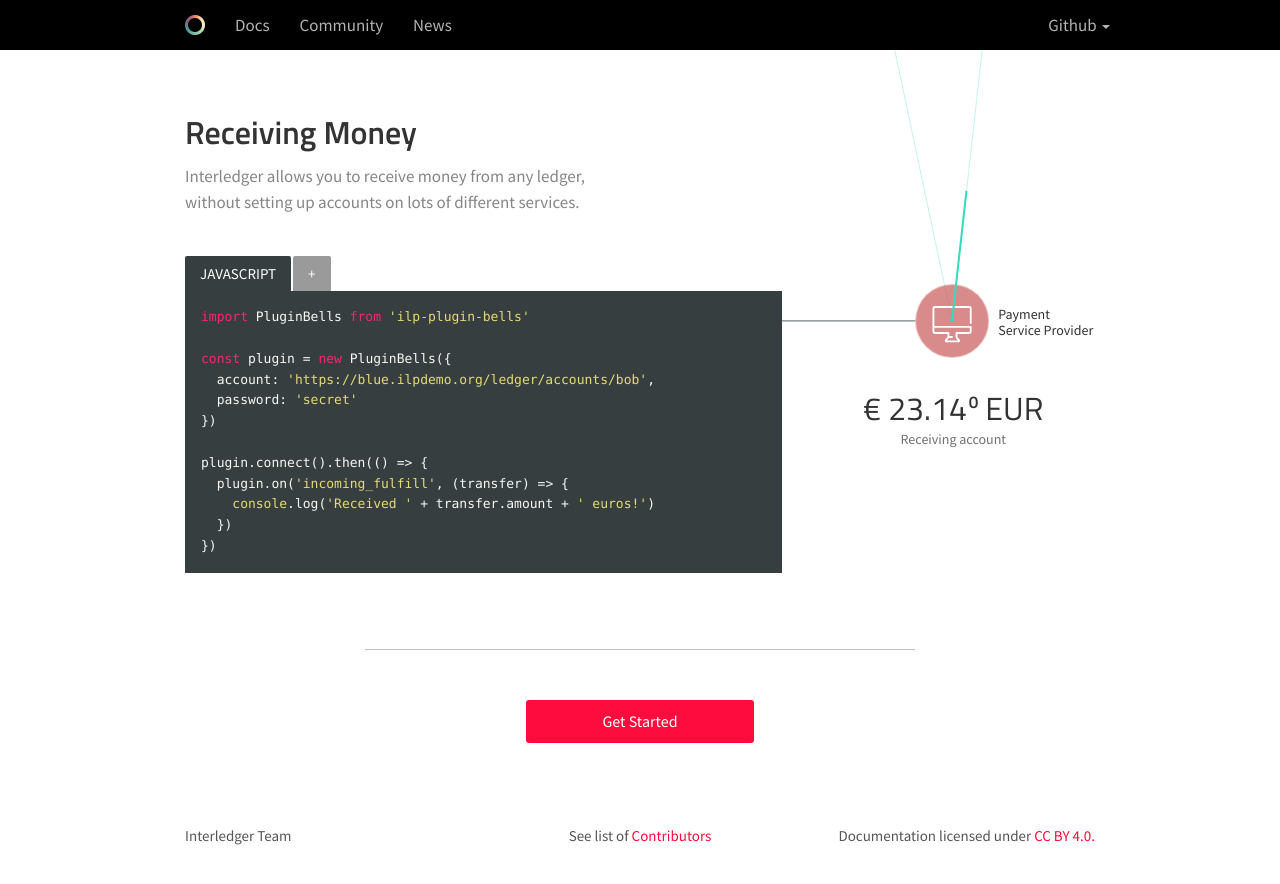
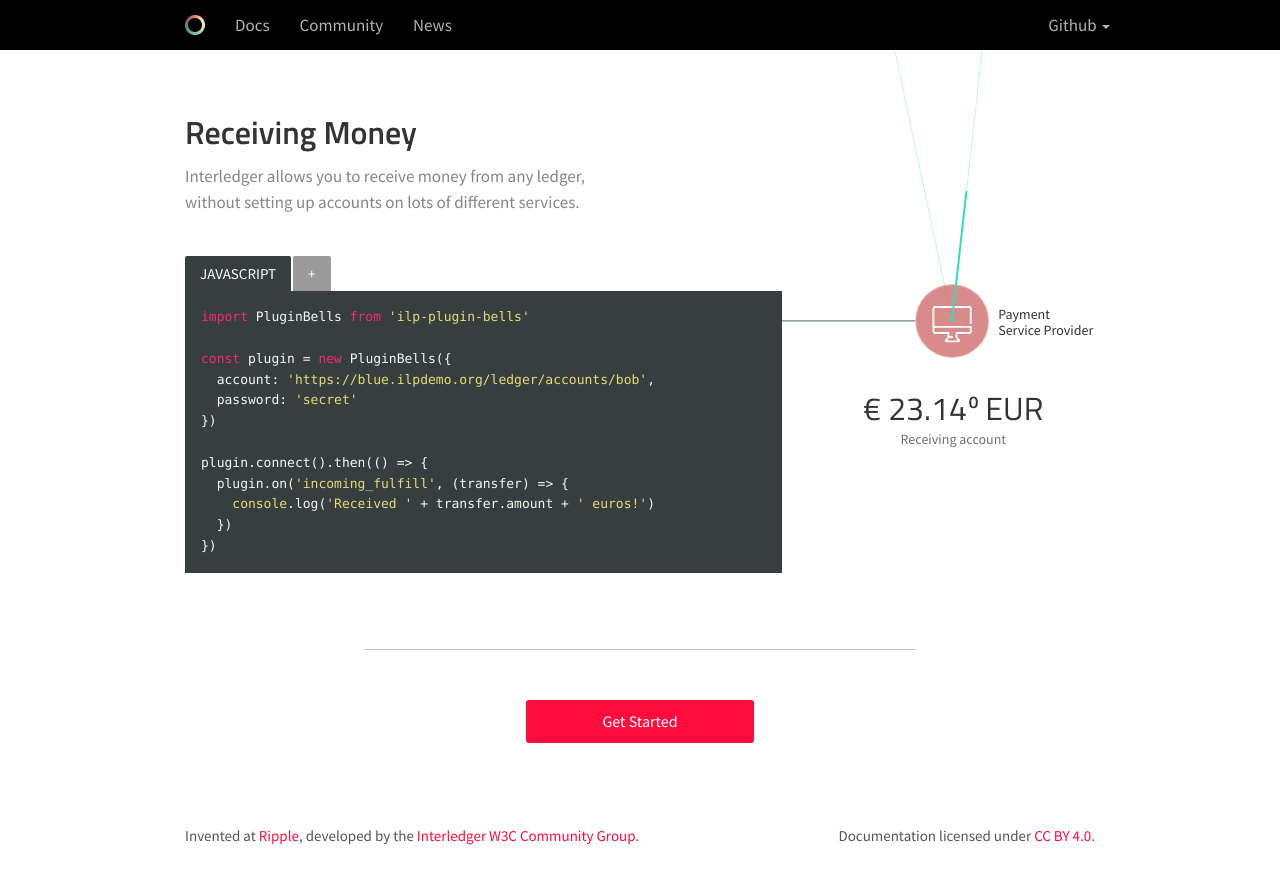
Before and after one commit to interledger/interledger.github.io, a Jekyll site: the page built from index.html, in a window 1280 px wide and 900 px high, scrolled down 1600 px. Shown: the top 884 px of the window. Built offline with Jekyll 4.4.1, drawn with Linux system fonts in a browser that asks for light colours; nearby versions of some CDN libraries; some web fonts are replaced.

Commit message:
Clarify who's behind the project

```diff
--- a/_includes/footer.html
+++ b/_includes/footer.html
@@ -2,14 +2,11 @@
     <div class="container">
         <div class="row">
             <div class="col-md-12">
-                <div class="col-sm-4 col-xs-12">
-                    <p>Interledger Team</p>
+                <div class="col-sm-8 col-xs-12">
+                  <p>Invented at <a href="https://ripple.com">Ripple</a>, developed by the <a href="https://www.w3.org/community/interledger/participants">Interledger W3C Community Group</a>.</p>
                 </div>
                 <div class="col-sm-4 col-xs-12">
-                    <p class="text-center">See list of <a target="_blank" href="https://www.w3.org/community/interledger/participants">Contributors</a></p>
-                </div>
-                <div class="col-sm-4 col-xs-12">
-                    <p class="pull-right">Documentation licensed under <a target="_blank" href="https://creativecommons.org/licenses/by/4.0/">CC BY 4.0.</a></p>
+                    <p class="pull-right">Documentation licensed under <a href="https://creativecommons.org/licenses/by/4.0/">CC BY 4.0.</a></p>
                 </div>
             </div>
         </div>
```
